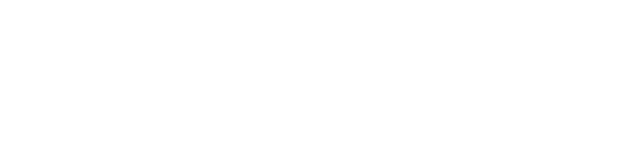
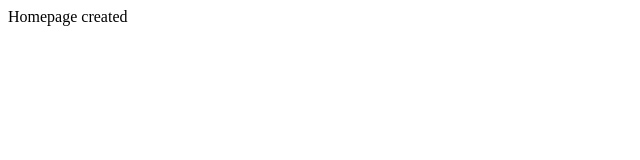
Before and after one commit to Jobaieer/university-complain-system, a plain HTML site: page index.html in a window 1280 px wide. Shown: the whole page, without its empty margins (0-640 px from the left). Drawn offline with Linux system fonts and the light colour scheme.

Commit message:
feat: Homepage banaici

```diff
--- a/index.html
+++ b/index.html
@@ -6,6 +6,6 @@
     <title>H</title>
 </head>
 <body>
-
+    Homepage created
 </body>
 </html>
```
